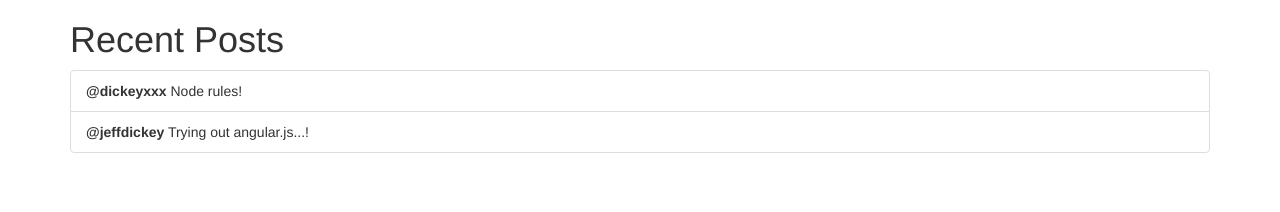
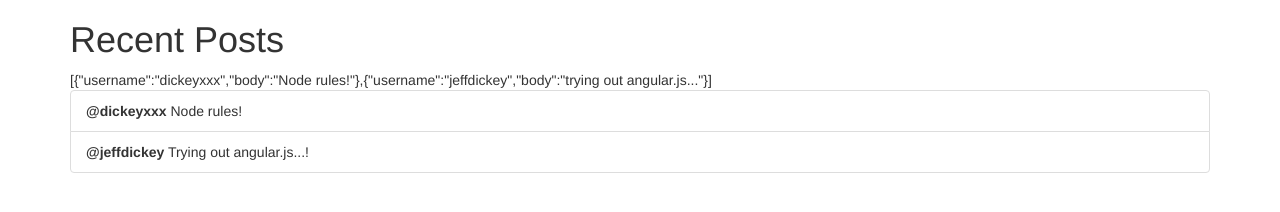
Before and after one commit to webchick/9780133962369, a plain HTML site: page ch03/posts.html in a window 1280 px wide. Drawn offline with nearby package versions, Linux system fonts and the light colour scheme.

Commit message:
Adds a controller and outputs raw JSON in the page.

```diff
--- a/ch03/posts.html
+++ b/ch03/posts.html
@@ -4,12 +4,27 @@
   <link rel="stylesheet" href="https://maxcdn.bootstrapcdn.com/bootstrap/3.2.0/css/bootstrap.min.css">
   <script src="https://ajax.googleapis.com/ajax/libs/angularjs/1.2.23/angular.min.js"></script>
   <script>
-    angular.module('app', []);
+    var app = angular.module('app', []);
+    app.controller('PostsCtrl', function($scope) {
+      $scope.posts = [
+        {
+          username: 'dickeyxxx',
+          body: 'Node rules!'
+        },
+        {
+          username: 'jeffdickey',
+          body: 'trying out angular.js...'
+        }
+      ]
+    });
   </script>
 </head>
 <body ng-app="app">
   <div class="container">
     <h1>Recent Posts</h1>
+    <div ng-controller="PostsCtrl">
+      {{ posts }}
+    </div>
     <ul class="list-group">
       <li class="list-group-item">
         <strong>@dickeyxxx</strong>
```
